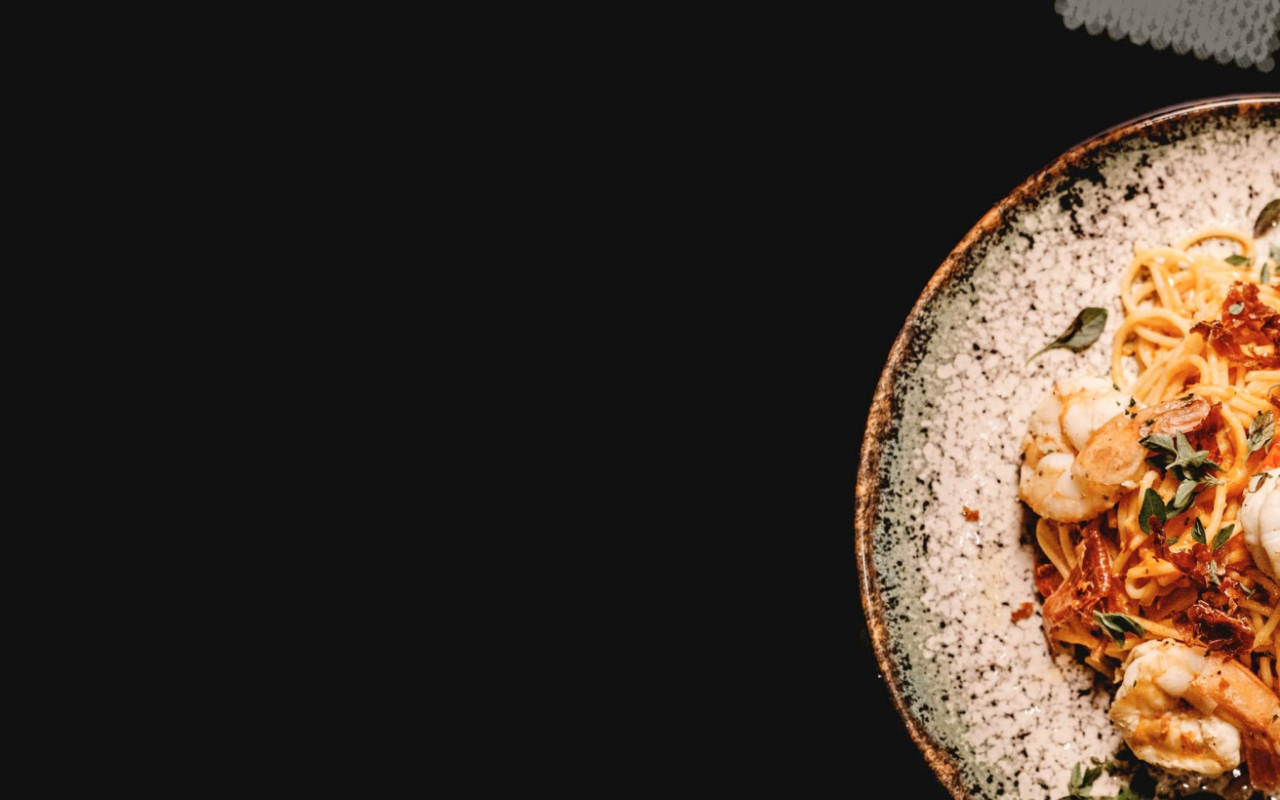
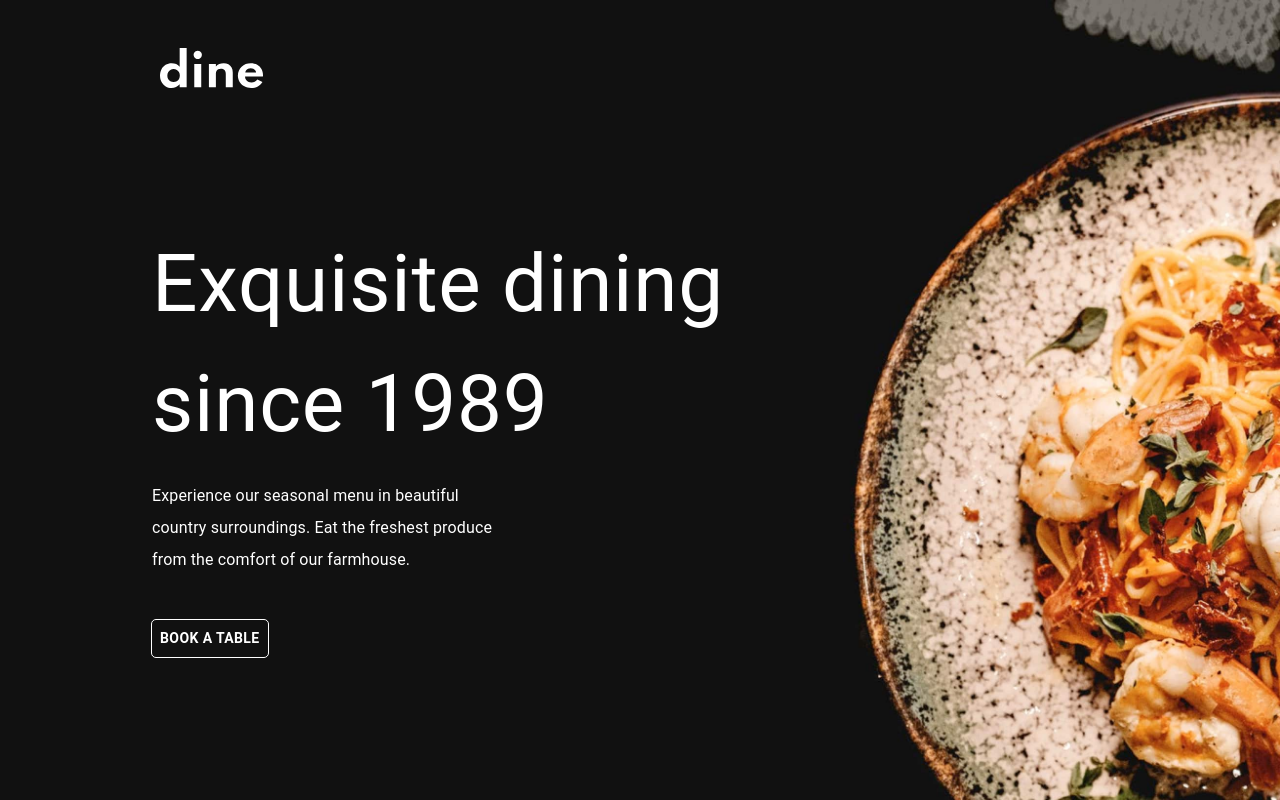
Before and after one commit to ItaloDev-Marcelo/DineRestaurant-CH-MUI-17, a React (Vite) app: page / in a window 1280 px wide. Built offline with nearby package versions, Linux system fonts and the light colour scheme.

Commit message:
update Home

```diff
--- a/src/App.css
+++ b/src/App.css
@@ -22,10 +22,7 @@ body
 body
 .header-section {
   background-image: url(./assets/images/homepage/hero-bg-tablet@2x.jpg);
-  background-repeat: no-repeat;
-  background-size: cover;
-  height: 100vh;
-  width: 100vw;
+
 }
 
 
@@ -37,10 +34,7 @@ body
   body
   .header-section {
     background-image: url(./assets/images/homepage/hero-bg-desktop@2x.jpg);
-    background-repeat: no-repeat;
-    background-size: cover;
-    height: 100vh;
-    width: 100vw;
+
   }
 
 
--- a/src/Pages/Home.jsx
+++ b/src/Pages/Home.jsx
@@ -1,9 +1,18 @@
-import {Stack, Box, AppBar} from '@mui/material'
+import {Stack, Box, AppBar, Typography, Button} from '@mui/material'
 import logo from '../assets/images/logo.svg';
 export default function Home() {
   return (
      <Stack className='header-section' position='relative'>
-
+        <AppBar color='trasparent' sx={{display: {xs: 'none', lg: 'block'}, boxShadow: 'none', paddingTop: '3em', paddingLeft: '10em'}} >
+           <img src={logo} alt=''/>
+        </AppBar>
+        <Box sx={{color: 'white',maxWidth: {lg: '700px'}, padding: {xs: '4em'}, position: 'relative', top: {xs: '14em', sm: '17em', md: '20em', lg: '10em'}, left: {lg: '5.5em'}, textAlign: {xs: 'center', lg: 'left'}}}>
+           <Typography component='p' margin='1em 0'  display={{xs: 'block', lg: 'none'}}> <Typography component='strong' fontSize='2em'>dine</Typography>   </Typography>
+           <Typography component='h1' fontSize={{xs: '2em', lg: '5em'}} padding={{xs: '0 2em', lg: '0'}} marginBottom={{xs: '1em' ,lg: '0'}}>Exquisite dining since 1989</Typography>
+           <Typography component='p' maxWidth={{lg: '350px'}} margin='1em 0' lineHeight='2em'>Experience our seasonal menu in beautiful country surroundings. Eat the freshest produce from
+           the comfort of our farmhouse.</Typography>
+           <Button sx={{background: 'trasparent', fontWeight: '600', position: 'relative', top: '2em', border: 'none', outline: '1px solid white',color: '#fff', '&:hover': {background: 'white', color: '#000'}}}>Book a table</Button>
+        </Box>
      </Stack>
   )
 }
```
